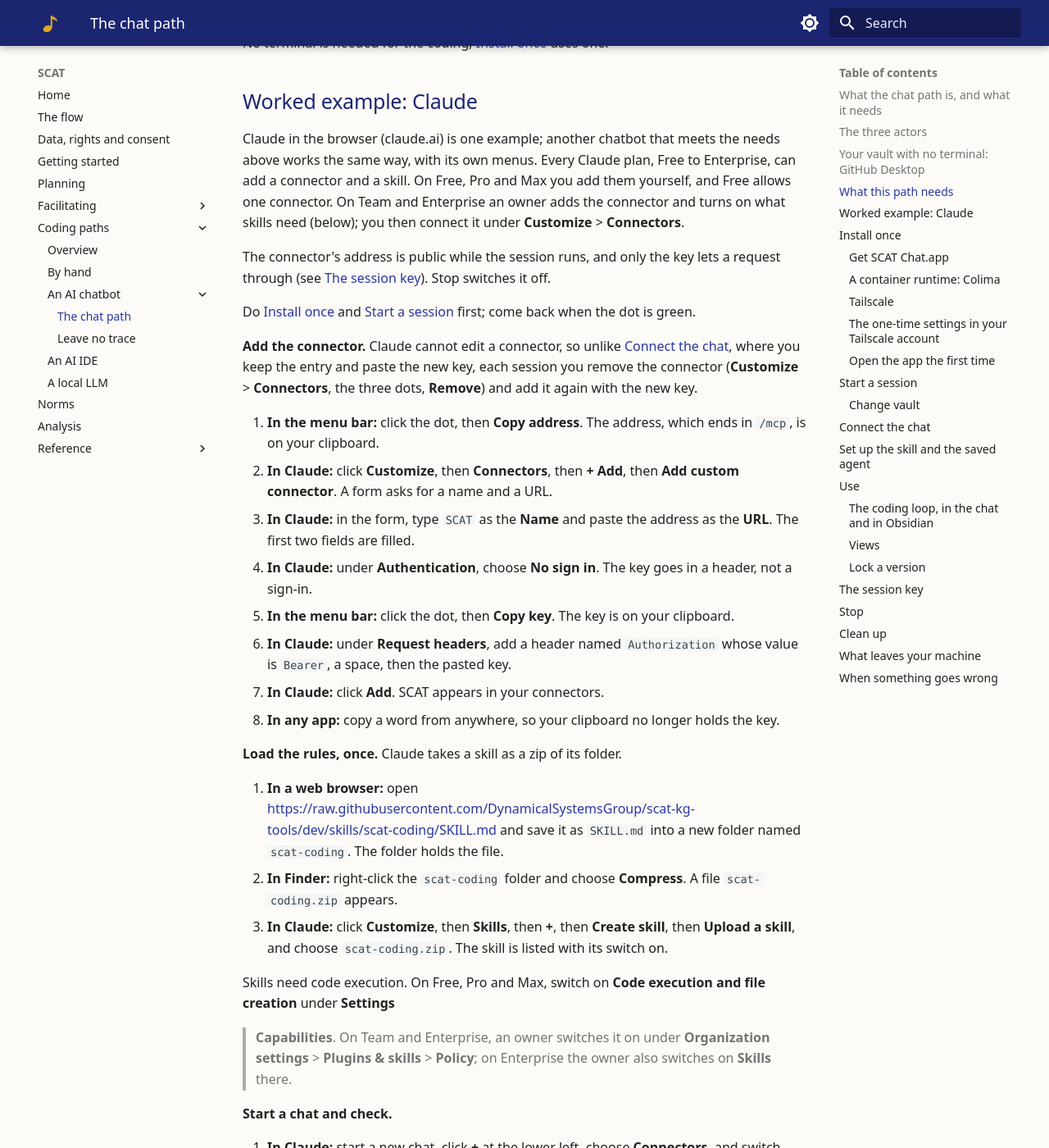
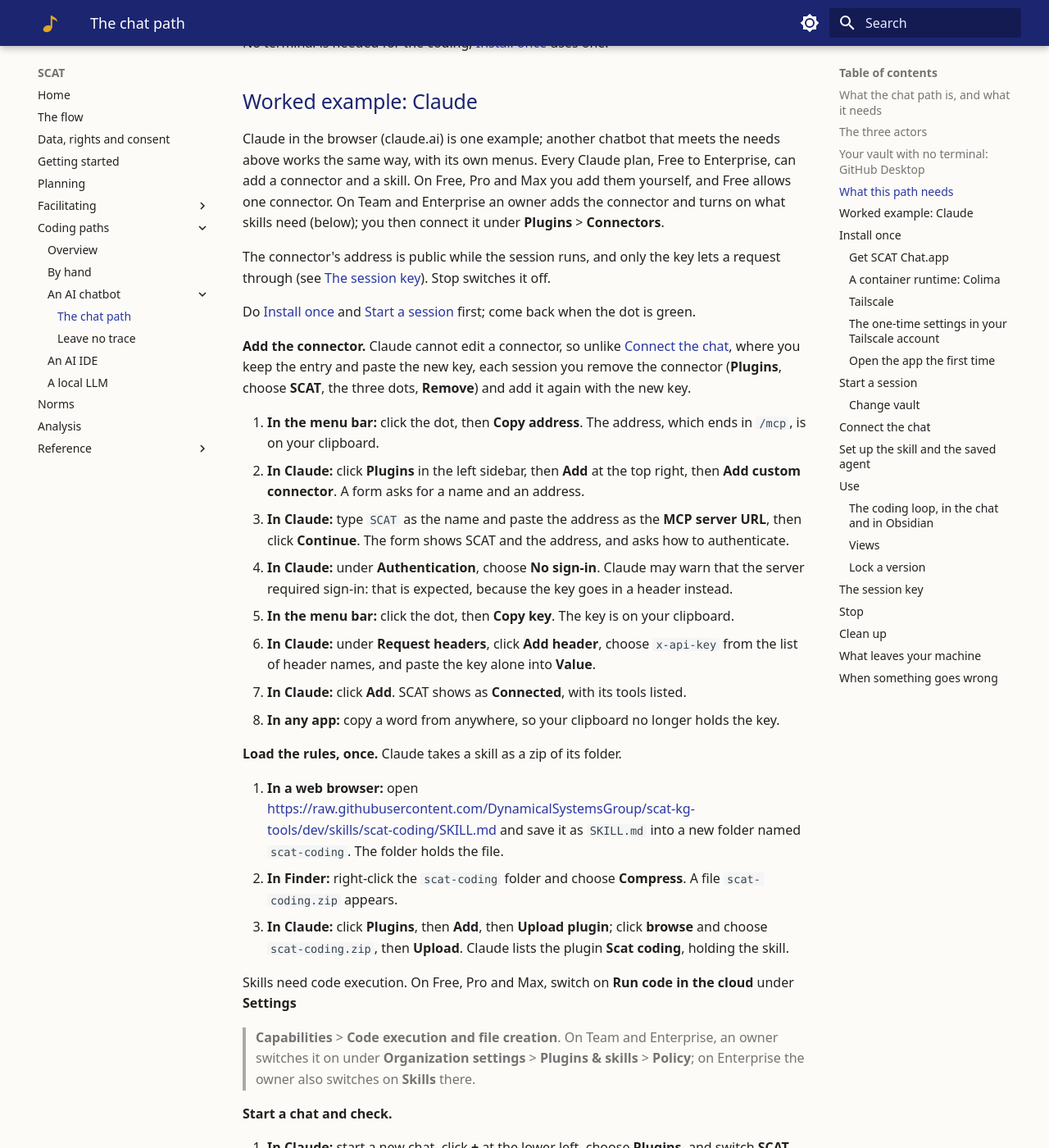
Before and after one commit to DynamicalSystemsGroup/scat-kg-tools, an MkDocs documentation site: the page built from docs/chat-path.md, in a window 1280 px wide and 1400 px high, scrolled down 3523 px. Shown: the whole window at 82% size. Built offline with MkDocs 1.6.1 and Material for MkDocs 9.7.7, drawn with Linux system fonts in a browser that asks for light colours; some of the changed text lies outside the part shown.

Commit message:
Claude worked example: the Plugins page as it is now; the key in an x-api-key header

```diff
--- a/docs/chat-path.md
+++ b/docs/chat-path.md
@@ -116,7 +116,7 @@ No terminal is needed for the coding; [Install once](#install-once) uses one.
 Claude in the browser (claude.ai) is one example; another chatbot that meets the needs above works the same way,
 with its own menus. Every Claude plan, Free to Enterprise, can add a connector and a skill. On Free, Pro and Max you
 add them yourself, and Free allows one connector. On Team and Enterprise an owner adds the connector and turns on what
-skills need (below); you then connect it under **Customize** > **Connectors**.
+skills need (below); you then connect it under **Plugins** > **Connectors**.
 
 The connector's address is public while the session runs, and only the key lets a request through (see
 [The session key](#the-session-key)). Stop switches it off.
@@ -124,19 +124,20 @@ The connector's address is public while the session runs, and only the key lets
 Do [Install once](#install-once) and [Start a session](#start-a-session) first; come back when the dot is green.
 
 **Add the connector.** Claude cannot edit a connector, so unlike [Connect the chat](#connect-the-chat), where you keep the
-entry and paste the new key, each session you remove the connector (**Customize** > **Connectors**, the three dots, **Remove**) and add it again with the new key.
+entry and paste the new key, each session you remove the connector (**Plugins**, choose **SCAT**, the three dots, **Remove**) and add it again with the new key.
 
 12. **In the menu bar:** click the dot, then **Copy address**. The address, which ends in `/mcp`, is on your
     clipboard.
-13. **In Claude:** click **Customize**, then **Connectors**, then **+ Add**, then **Add custom connector**. A form
-    asks for a name and a URL.
-14. **In Claude:** in the form, type `SCAT` as the **Name** and paste the address as the **URL**. The first two
-    fields are filled.
-15. **In Claude:** under **Authentication**, choose **No sign in**. The key goes in a header, not a sign-in.
+13. **In Claude:** click **Plugins** in the left sidebar, then **Add** at the top right, then **Add custom connector**.
+    A form asks for a name and an address.
+14. **In Claude:** type `SCAT` as the name and paste the address as the **MCP server URL**, then click **Continue**.
+    The form shows SCAT and the address, and asks how to authenticate.
+15. **In Claude:** under **Authentication**, choose **No sign-in**. Claude may warn that the server required sign-in:
+    that is expected, because the key goes in a header instead.
 16. **In the menu bar:** click the dot, then **Copy key**. The key is on your clipboard.
-17. **In Claude:** under **Request headers**, add a header named `Authorization` whose value is `Bearer `, a space,
-    then the pasted key.
-18. **In Claude:** click **Add**. SCAT appears in your connectors.
+17. **In Claude:** under **Request headers**, click **Add header**, choose `x-api-key` from the list of header names,
+    and paste the key alone into **Value**.
+18. **In Claude:** click **Add**. SCAT shows as **Connected**, with its tools listed.
 19. **In any app:** copy a word from anywhere, so your clipboard no longer holds the key.
 
 **Load the rules, once.** Claude takes a skill as a zip of its folder.
@@ -145,22 +146,22 @@ entry and paste the new key, each session you remove the connector (**Customize*
     <https://raw.githubusercontent.com/DynamicalSystemsGroup/scat-kg-tools/dev/skills/scat-coding/SKILL.md>
     and save it as `SKILL.md` into a new folder named `scat-coding`. The folder holds the file.
 21. **In Finder:** right-click the `scat-coding` folder and choose **Compress**. A file `scat-coding.zip` appears.
-22. **In Claude:** click **Customize**, then **Skills**, then **+**, then **Create skill**, then **Upload a skill**,
-    and choose `scat-coding.zip`. The skill is listed with its switch on.
+22. **In Claude:** click **Plugins**, then **Add**, then **Upload plugin**; click **browse** and choose
+    `scat-coding.zip`, then **Upload**. Claude lists the plugin **Scat coding**, holding the skill.
 
-Skills need code execution. On Free, Pro and Max, switch on **Code execution and file creation** under **Settings**
-> **Capabilities**. On Team and Enterprise, an owner switches it on under **Organization settings** > **Plugins &
+Skills need code execution. On Free, Pro and Max, switch on **Run code in the cloud** under **Settings**
+> **Capabilities** > **Code execution and file creation**. On Team and Enterprise, an owner switches it on under **Organization settings** > **Plugins &
 skills** > **Policy**; on Enterprise the owner also switches on **Skills** there.
 
 **Start a chat and check.**
 
-23. **In Claude:** start a new chat, click **+** at the lower left, choose **Connectors**, and switch **SCAT** on.
+23. **In Claude:** start a new chat, click **+** at the lower left, choose **Plugins**, and switch **SCAT** on.
     The chat lists SCAT as on.
 24. **In Claude:** type `Run the SCAT check on my vault and tell me what it says.` and send it. The reply gives the
     result of the tool's check, and the check decides, not the model.
 
 From here, [Use](#use) shows the coding loop in the chat and in Obsidian. When you stop, [Stop](#stop) and
-[Clean up](#clean-up) apply; also remove the SCAT connector in **Customize** > **Connectors**.
+[Clean up](#clean-up) apply; also remove the SCAT connector under **Plugins**.
 
 ## Install once
 
```
